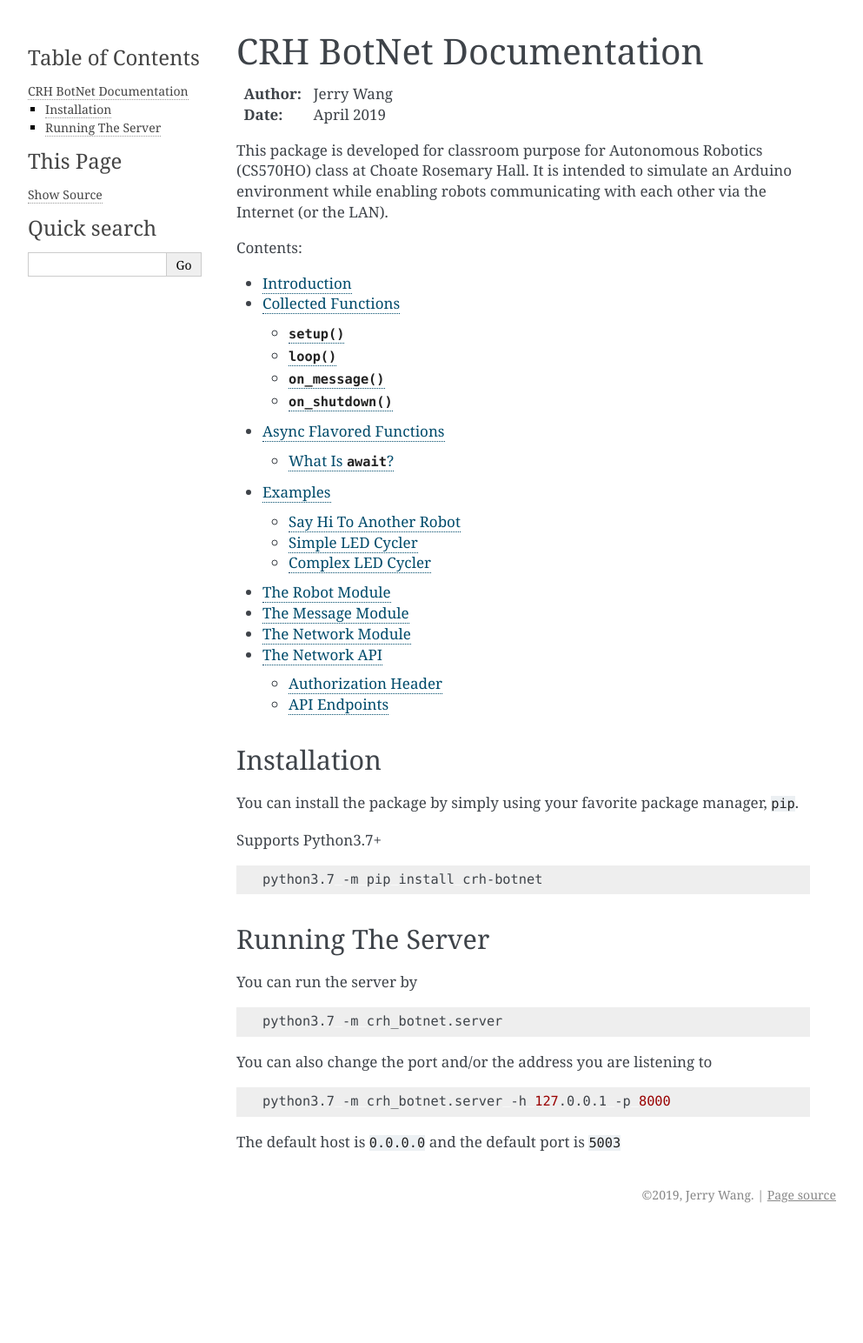
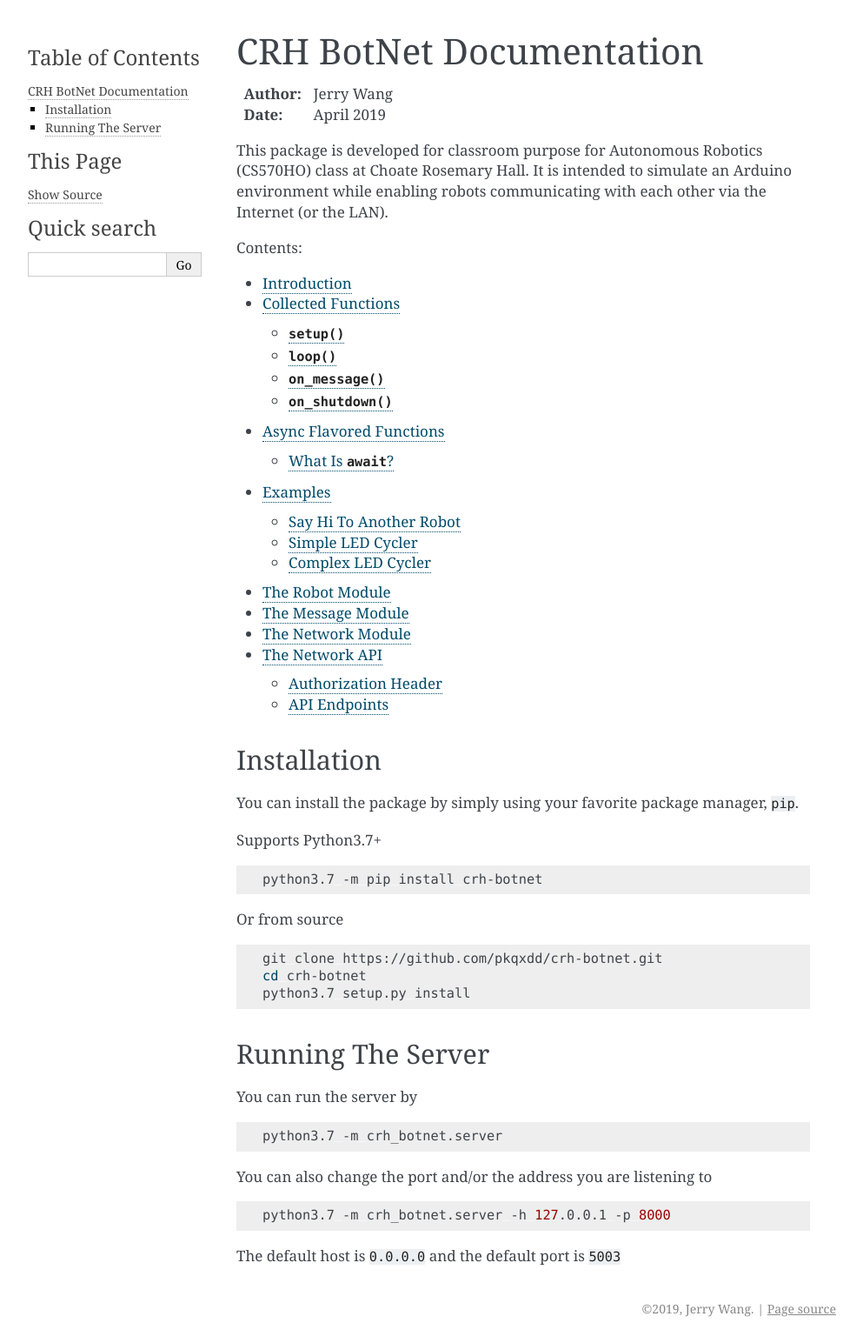
Before and after one commit to jeriewang/crh-botnet, a Sphinx documentation site: the page built from docs/index.rst, in a window 1280 px wide. Shown: the whole page at 87% size, without its empty margins (148-1141 px from the left). Built offline with Sphinx 7.4.7, drawn with Linux system fonts in a browser that asks for light colours; before the commit the page ends 1413 px from its top, so only the background shows below that.

Commit message:
Updated Documentations

```diff
--- a/docs/index.rst
+++ b/docs/index.rst
@@ -29,6 +29,14 @@ Supports Python3.7+
 
     python3.7 -m pip install crh-botnet
 
+Or from source
+
+.. code-block:: bash
+
+    git clone https://github.com/pkqxdd/crh-botnet.git
+    cd crh-botnet
+    python3.7 setup.py install
+
 Running The Server
 ==================
 
```
